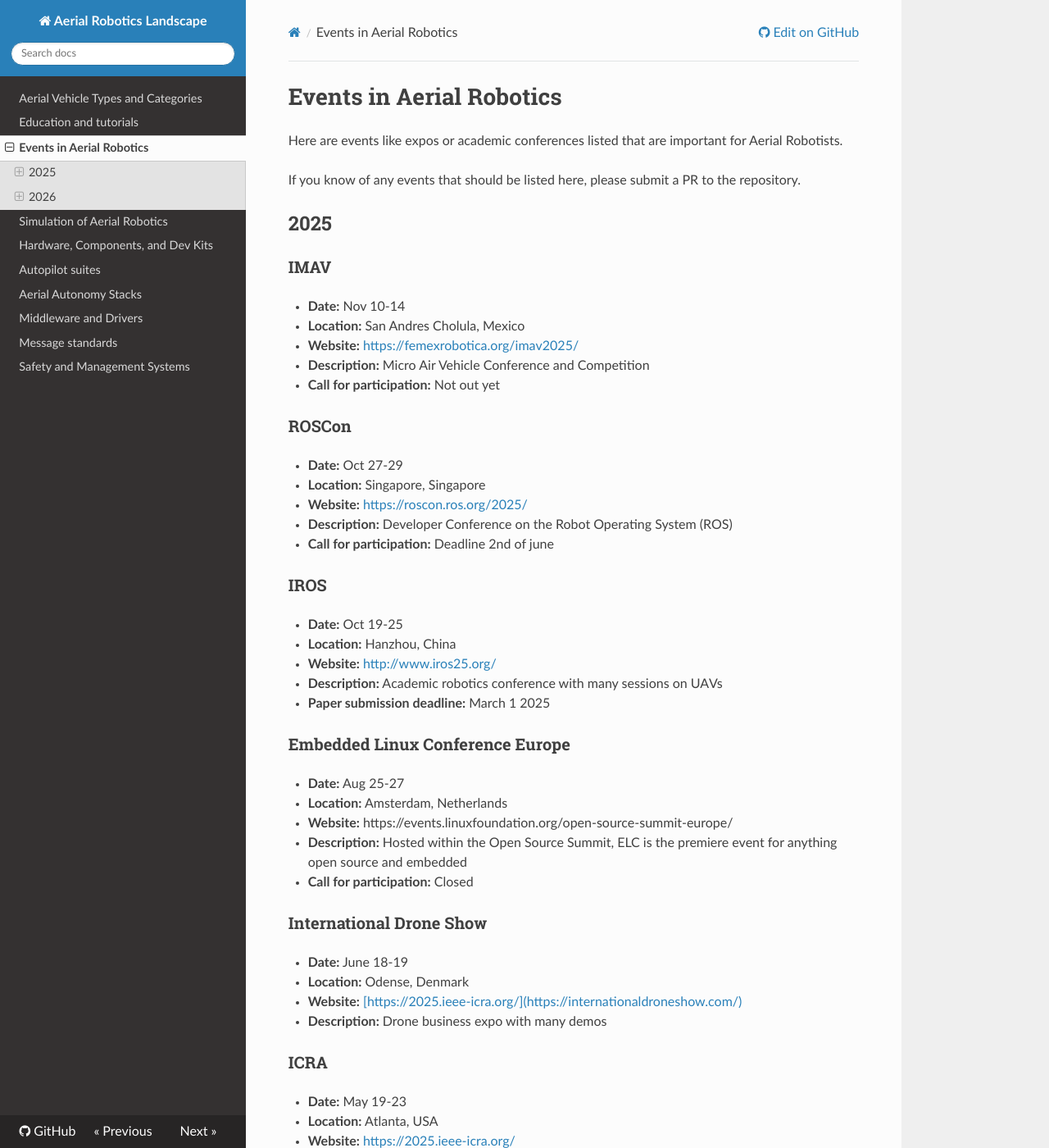
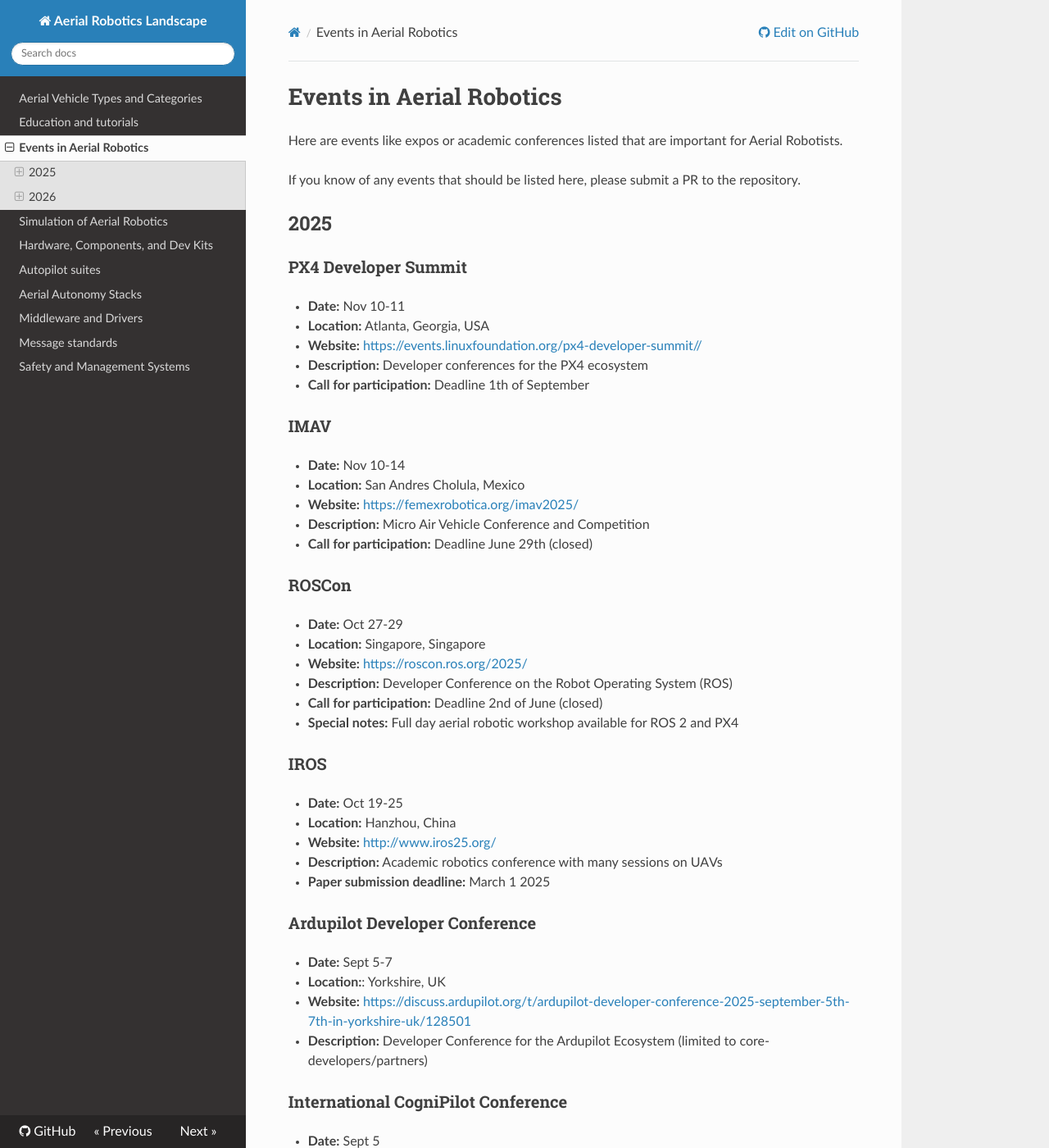
Before and after one commit to ROS-Aerial/aerial_robotic_landscape, an MkDocs documentation site: the page built from docs/events.md, in a window 1280 px wide and 1400 px high. Shown: the whole window at 82% size. Built offline with MkDocs 1.6.1, drawn with Linux system fonts in a browser that asks for light colours; nearby versions of some CDN libraries; some of the changed text lies outside the part shown.

Commit message:
Add px4 summit, ardupilot summit and roscon

```diff
--- a/docs/events.md
+++ b/docs/events.md
@@ -6,19 +6,27 @@
 
 ## 2025
 
+### PX4 Developer Summit
+* **Date:** Nov 10-11
+* **Location:** Atlanta, Georgia, USA
+* **Website:** [https://events.linuxfoundation.org/px4-developer-summit//](https://events.linuxfoundation.org/px4-developer-summit/)
+* **Description:** Developer conferences for the PX4 ecosystem
+* **Call for participation:** Deadline 1th of September
+
 ### IMAV
 * **Date:** Nov 10-14
 * **Location:** San Andres Cholula, Mexico
 * **Website:** [https://femexrobotica.org/imav2025/](https://femexrobotica.org/imav2025/)
 * **Description:** Micro Air Vehicle Conference and Competition
-* **Call for participation:** Not out yet
+* **Call for participation:** Deadline June 29th (closed)
 
 ### ROSCon
 * **Date:** Oct 27-29
 * **Location:** Singapore, Singapore
 * **Website:**  [https://roscon.ros.org/2025/](https://roscon.ros.org/2025/)
 * **Description:** Developer Conference on the Robot Operating System (ROS)
-* **Call for participation:** Deadline 2nd of june
+* **Call for participation:** Deadline 2nd of June (closed)
+* **Special notes:** Full day aerial robotic workshop available for ROS 2 and PX4
 
 ### IROS
 * **Date:** Oct 19-25
@@ -26,6 +34,18 @@
 * **Website:** [http://www.iros25.org/](http://www.iros25.org/)
 * **Description:** Academic robotics conference with many sessions on UAVs
 * **Paper submission deadline:** March 1 2025
+
+### Ardupilot Developer Conference
+* **Date:** Sept 5-7
+* **Location:**: Yorkshire, UK
+* **Website:** [https://discuss.ardupilot.org/t/ardupilot-developer-conference-2025-september-5th-7th-in-yorkshire-uk/128501](https://discuss.ardupilot.org/t/ardupilot-developer-conference-2025-september-5th-7th-in-yorkshire-uk/128501)
+* **Description:** Developer Conference for the Ardupilot Ecosystem (limited to core-developers/partners)
+
+### International CogniPilot Conference
+* **Date:** Sept 5
+* **Location:**:  West Lafayette, Indiana, USA
+* **Website:** [Eventbrite invite](https://www.eventbrite.com/e/cognipilot-conference-and-ros-midwest-meetup-tickets-1376420925039?aff=oddtdtcreator)
+* **Description:** Developer Conference for the Cognipilot Ecosystem
 
 ### Embedded Linux Conference Europe
 * **Date:** Aug 25-27
```
